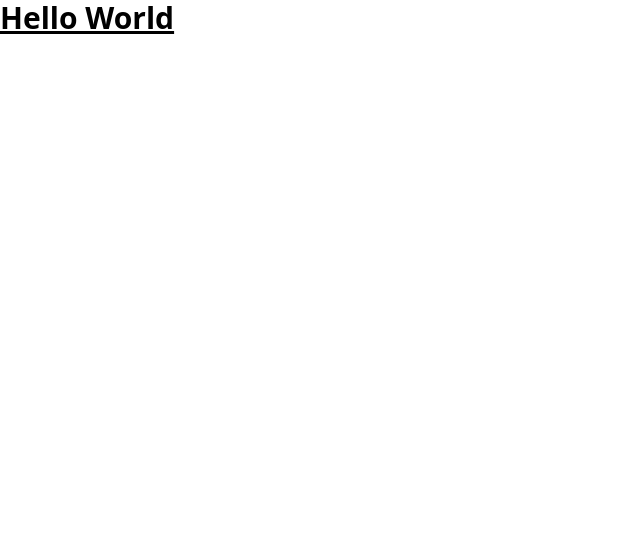
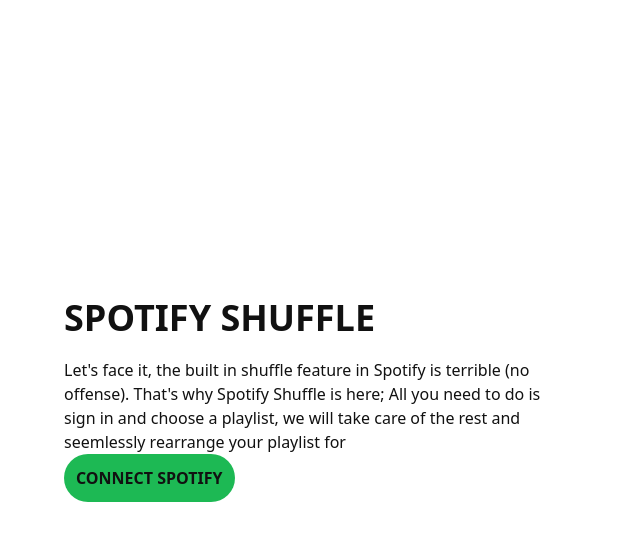
Before and after one commit to SWELLZ/spotify-shuffle, a React (Create React App) app: page / in a window 1280 px wide. Shown: the top 540 px of the page, without its empty margins (0-640 px from the left). Built offline with nearby package versions, Linux system fonts and the light colour scheme.

Commit message:
add part of landing page

```diff
--- a/package.json
+++ b/package.json
@@ -12,6 +12,7 @@
     "@testing-library/user-event": "^13.5.0",
     "react": "^18.2.0",
     "react-dom": "^18.2.0",
+    "react-router-dom": "^6.4.2",
     "react-scripts": "5.0.1",
     "web-vitals": "^2.1.4"
   },
--- a/src/App.js
+++ b/src/App.js
@@ -1,9 +1,12 @@
+// import Login from "./components/loginComponents/Login";
+import {BrowserRouter} from 'react-router-dom'
+import Landing from "./components/landingComponents/Landing";
 
 function App() {
   return (
-    <h1 className="text-3xl font-bold underline">
-      Hello World
-    </h1>
+    <BrowserRouter>
+      <Landing />
+    </BrowserRouter>
   );
 }
 
--- /dev/null
+++ b/src/components/landingComponents/Landing.jsx
@@ -0,0 +1,16 @@
+import React from 'react'
+const Landing = () => {
+  return (
+    <div className="w-full h-screen flex flex-col justify-center pl-16">
+        <div className='w-2/5 text-black-500'>
+            <h1 className='text-4xl font-bold'>SPOTIFY SHUFFLE</h1>
+            <p className='mt-5'>Let's face it, the built in shuffle feature in Spotify is terrible (no offense). That's why Spotify Shuffle is here; All you need to do is sign in and choose a playlist, we will take care of the rest and seemlessly rearrange your playlist for</p>
+            <div>
+                <button className='bg-green-500 rounded-full p-3 hover:bg-green-600 font-bold'>CONNECT SPOTIFY</button>
+            </div>
+        </div>
+    </div>
+  )
+}
+
+export default Landing
--- /dev/null
+++ b/src/components/loginComponents/Login.jsx
@@ -0,0 +1,12 @@
+import React from 'react'
+
+const Login = () => {
+  return (
+    <div className='bg-black-500 h-96 max-w-xl w-full m-auto'>
+      <h1 className='text-white text-center text-xl font-bold'>SPOTIFY SHUFFLE</h1>
+      <button className='bg-green-500 p-3 rounded-full text-white font-bold hover:bg-green-600'>Connect to Spotify</button>
+    </div>
+  )
+}
+
+export default Login
--- a/tailwind.config.js
+++ b/tailwind.config.js
@@ -2,7 +2,32 @@
 module.exports = {
   content: ['./src/**/*.{js,jsx,ts,tsx}'],
   theme: {
-    extend: {},
+    extend: {
+      colors: {
+        black: {
+          100: "#cfcfcf",
+          200: "#a0a0a0",
+          300: "#707070",
+          400: "#414141",
+          500: "#111111",
+          600: "#0e0e0e",
+          700: "#0a0a0a",
+          800: "#070707",
+          900: "#030303"
+        },
+        green: {
+          100: "#d2f1dd",
+          200: "#a5e3bb",
+          300: "#77d598",
+          400: "#4ac776",
+          500: "#1db954",
+          600: "#179443",
+          700: "#116f32",
+          800: "#0c4a22",
+          900: "#062511"
+        },
+      }
+    },
   },
   plugins: [],
 }
```
Also changed, not shown: 2 other files (tests, documents, lock files or other folders).
